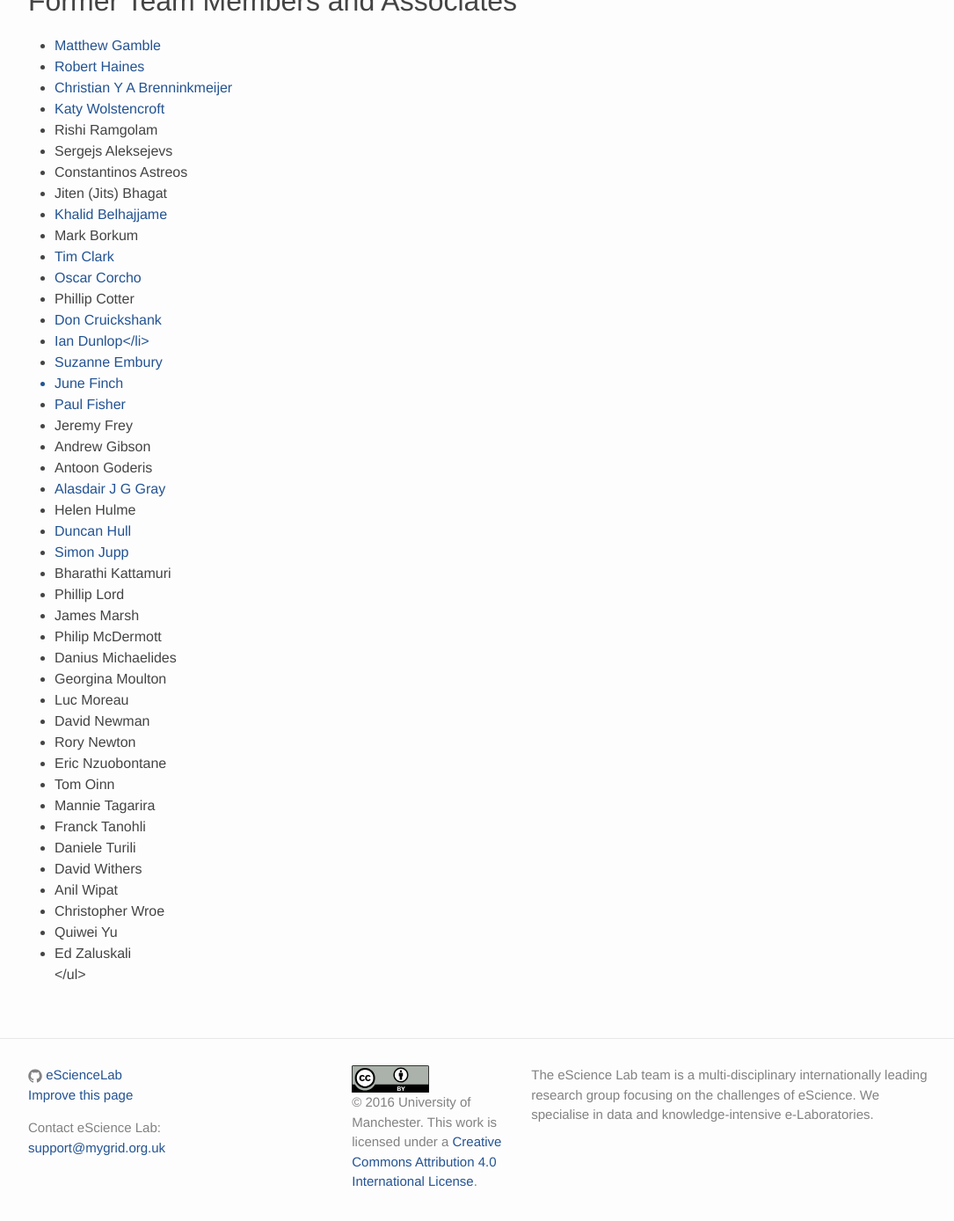
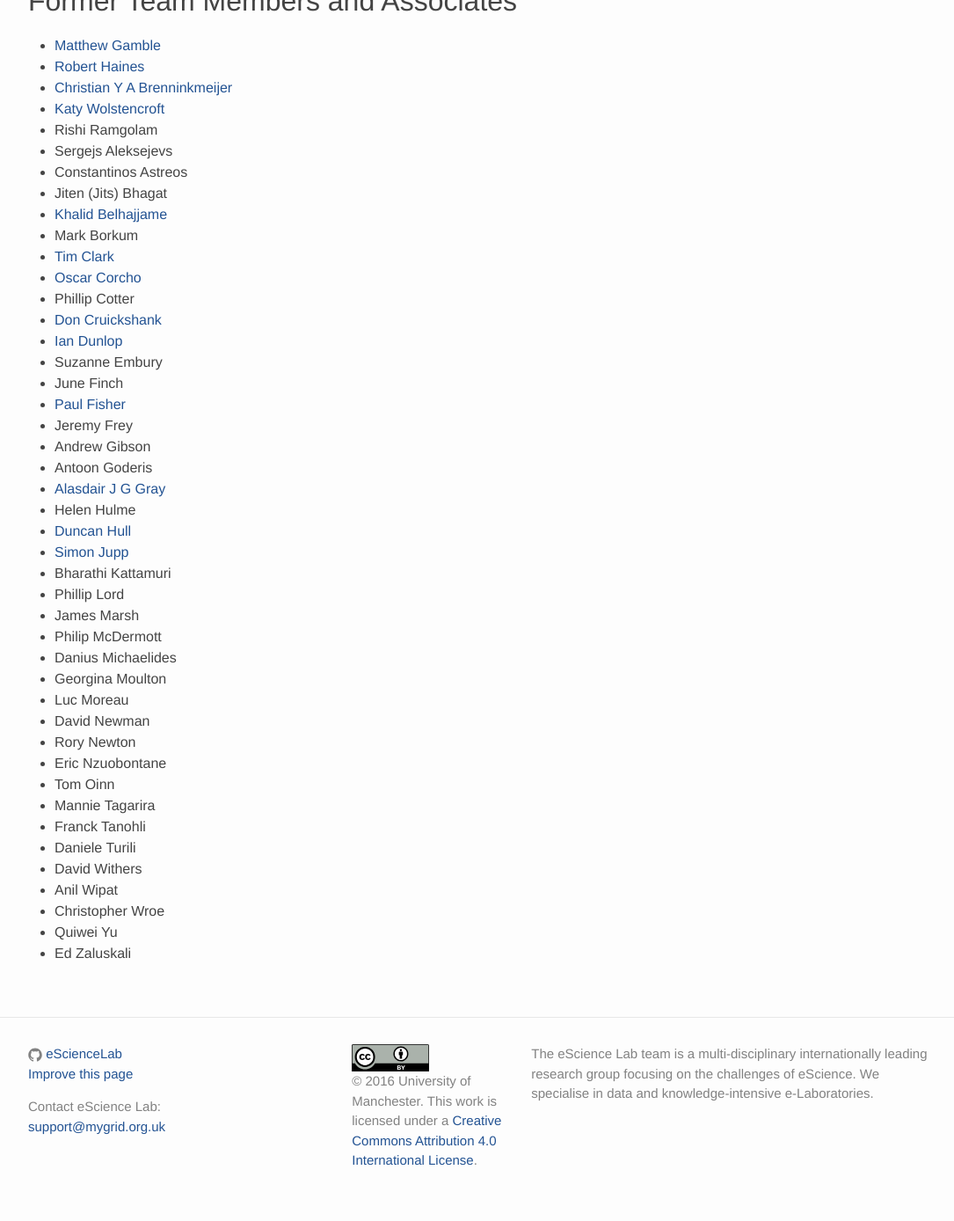
Before and after one commit to eScienceLab/eScienceLab.github.io, a Jekyll site: the page built from people.md, in a window 1280 px wide and 1400 px high, scrolled down 2200 px. Shown: the top 1388 px of the window at 88% size, without its empty margins (68-1153 px from the left). Built offline with Jekyll 4.4.1, drawn with Linux system fonts in a browser that asks for light colours; nearby versions of some CDN libraries; comment, search, counter and statistics services are not loaded.

Commit message:
Use markdown rather than HTML for "former people" list. Fixes #42

```diff
--- a/people.md
+++ b/people.md
@@ -128,62 +128,48 @@ permalink: /people/
 
 </div>
 
-
-
-
-
-
 ## Former Team Members and Associates
-<ul>
-<!-- <li><a href=""></a></li>
-<li><a href=""></a></li>
-<li><a href=""></a></li>
-<li><a href=""></a></li>
-<li><a href=""></a></li>
-<li><a href=""></a></li>
-<li><a href=""></a></li> -->
-<li><a href="http://orcid.org/0000-0003-4913-1485">Matthew Gamble</a></li>
-<li><a href="http://orcid.org/0000-0002-9538-7919">Robert Haines</a></li>
-<li><a href="http://orcid.org/0000-0002-2937-7819">Christian Y A Brenninkmeijer</a></li>
-<li><a href="http://orcid.org/0000-0002-1279-5133">Katy Wolstencroft</a></li>
-<li>Rishi Ramgolam</li>
-<li>Sergejs Aleksejevs</li>
-<li>Constantinos Astreos</li>
-<li>Jiten (Jits) Bhagat</li>
-<li><a href="http://orcid.org/0000-0001-6938-0820">Khalid Belhajjame</a></li>
-<li>Mark Borkum</li>
-<li><a href="http://orcid.org/0000-0003-4994-3803">Tim Clark</a></li>
-<li><a href="http://orcid.org/0000-0002-9260-0753">Oscar Corcho</a></li>
-<li>Phillip Cotter</li>
-<li><a href="http://orcid.org/0000-0002-0777-0855">Don Cruickshank</a></li>
-<li><a href="http://orcid.org/0000-0001-7066-3350">Ian Dunlop</li>
-<li>Suzanne Embury</li>
-<li>June Finch</li>
-<li><a href="http://orcid.org/0000-0003-1983-9204">Paul Fisher</a></li>
-<li>Jeremy Frey</li>
-<li>Andrew Gibson</li>
-<li>Antoon Goderis</li>
-<li><a href="http://orcid.org/0000-0002-5711-4872">Alasdair J G Gray</a></li>
-<li>Helen Hulme	</li>
-<li><a href="http://orcid.org/0000-0003-2387-503X">Duncan Hull</a></li>
-<li><a href="http://orcid.org/0000-0002-0643-3144">Simon Jupp</a></li>
-<li>Bharathi Kattamuri</li>
-<li>Phillip Lord</li>
-<li>James Marsh</li>
-<li>Philip McDermott</li>
-<li>Danius Michaelides</li>
-<li>Georgina Moulton</li>
-<li>Luc Moreau</li>
-<li>David Newman</li>
-<li>Rory Newton</li>
-<li>Eric Nzuobontane</li>
-<li>Tom Oinn</li>
-<li>Mannie Tagarira</li>
-<li>Franck Tanohli</li>
-<li>Daniele Turili</li>
-<li>David Withers</li>
-<li>Anil Wipat</li>
-<li>Christopher Wroe</li>
-<li>Quiwei Yu</li>
-<li>Ed Zaluskali</li>
-</ul>
+ * [Matthew Gamble](http://orcid.org/0000-0003-4913-1485)
+ * [Robert Haines](http://orcid.org/0000-0002-9538-7919)
+ * [Christian Y A Brenninkmeijer](http://orcid.org/0000-0002-2937-7819)
+ * [Katy Wolstencroft](http://orcid.org/0000-0002-1279-5133)
+ * Rishi Ramgolam
+ * Sergejs Aleksejevs
+ * Constantinos Astreos
+ * Jiten (Jits) Bhagat
+ * [Khalid Belhajjame](http://orcid.org/0000-0001-6938-0820)
+ * Mark Borkum
+ * [Tim Clark](http://orcid.org/0000-0003-4994-3803)
+ * [Oscar Corcho](http://orcid.org/0000-0002-9260-0753)
+ * Phillip Cotter
+ * [Don Cruickshank](http://orcid.org/0000-0002-0777-0855)
+ * [Ian Dunlop](http://orcid.org/0000-0001-7066-3350)
+ * Suzanne Embury
+ * June Finch
+ * [Paul Fisher](http://orcid.org/0000-0003-1983-9204)
+ * Jeremy Frey
+ * Andrew Gibson
+ * Antoon Goderis
+ * [Alasdair J G Gray](http://orcid.org/0000-0002-5711-4872)
+ * Helen Hulme
+ * [Duncan Hull](http://orcid.org/0000-0003-2387-503X)
+ * [Simon Jupp](http://orcid.org/0000-0002-0643-3144)
+ * Bharathi Kattamuri
+ * Phillip Lord
+ * James Marsh
+ * Philip McDermott
+ * Danius Michaelides
+ * Georgina Moulton
+ * Luc Moreau
+ * David Newman
+ * Rory Newton
+ * Eric Nzuobontane
+ * Tom Oinn
+ * Mannie Tagarira
+ * Franck Tanohli
+ * Daniele Turili
+ * David Withers
+ * Anil Wipat
+ * Christopher Wroe
+ * Quiwei Yu
+ * Ed Zaluskali
```
